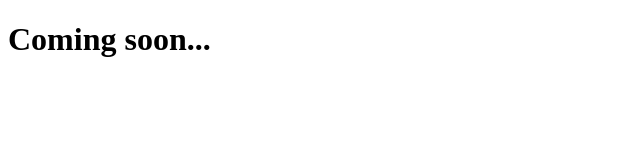
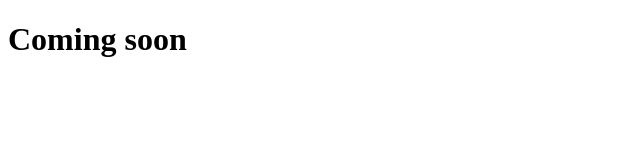
Before and after one commit to ArkaPalit/wealth-calculator-ui, an Angular app: page / in a window 1280 px wide. Shown: the top 160 px of the page, without its empty margins (0-640 px from the left). Built offline with nearby package versions, Linux system fonts and the light colour scheme.

Commit message:
Changed base url for deployment

```diff
--- a/src/app/app.component.html
+++ b/src/app/app.component.html
@@ -1,2 +1,2 @@
-<h1>Coming soon...</h1>
+<h1>Coming soon</h1>
 <router-outlet></router-outlet>
```
Also changed, not shown: 3 other files (tests, documents, lock files or other folders).
